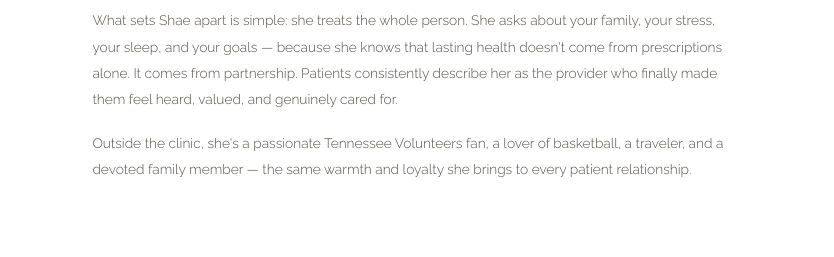
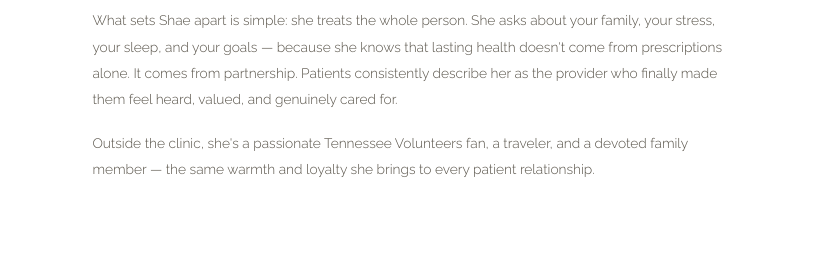
Before and after one commit to mymentorbrandon/shaehinton, a plain HTML site: page index.html in a window 1280 px wide. Shown: the part 1440-1697 px from the top of the page, 446-1280 px from the left. Drawn offline with nearby package versions, Linux system fonts and the light colour scheme; a web font is replaced by a local one.

Commit message:
Update index.html

```diff
--- a/index.html
+++ b/index.html
@@ -263,7 +263,7 @@ footer p { font-size:0.64rem; color:rgba(255,255,255,0.28); }
       <p>Shae Hinton is a board-certified Family Nurse Practitioner whose career is built on a rare blend of clinical excellence and genuine, heartfelt compassion. Born and raised in Chattanooga, Tennessee, she began her nursing journey in 2002 and has spent more than two decades building deep, trusting relationships with the patients who depend on her. She is the practitioner you call when something is wrong — and the one who actually calls you back.</p>
       <p>With her BSN and MSN both earned from <strong>King University</strong> and national board certification through the AANP, Shae brings a sophisticated clinical toolkit to every visit — from complex chronic disease management to individualized preventative care strategies tailored to each patient's unique life.</p>
       <p>What sets Shae apart is simple: she treats the whole person. She asks about your family, your stress, your sleep, and your goals — because she knows that lasting health doesn't come from prescriptions alone. It comes from partnership. Patients consistently describe her as the provider who finally made them feel heard, valued, and genuinely cared for.</p>
-      <p>Outside the clinic, she's a passionate Tennessee Volunteers fan, a lover of basketball, a traveler, and a devoted family member — the same warmth and loyalty she brings to every patient relationship.</p>
+      <p>Outside the clinic, she's a passionate Tennessee Volunteers fan, a traveler, and a devoted family member — the same warmth and loyalty she brings to every patient relationship.</p>
     </div>
   </div>
 </section>
```
